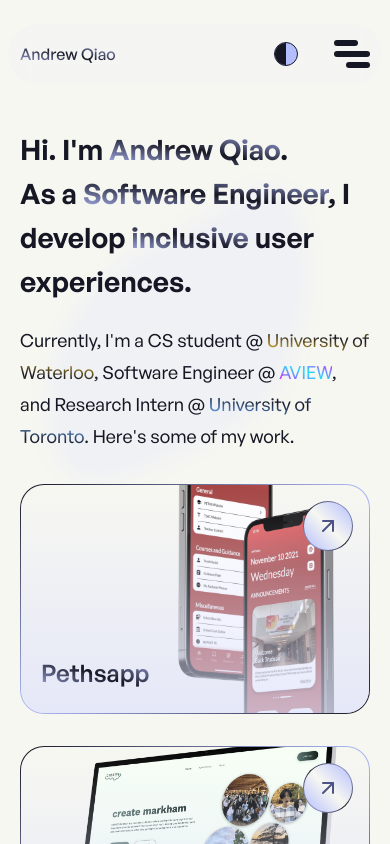
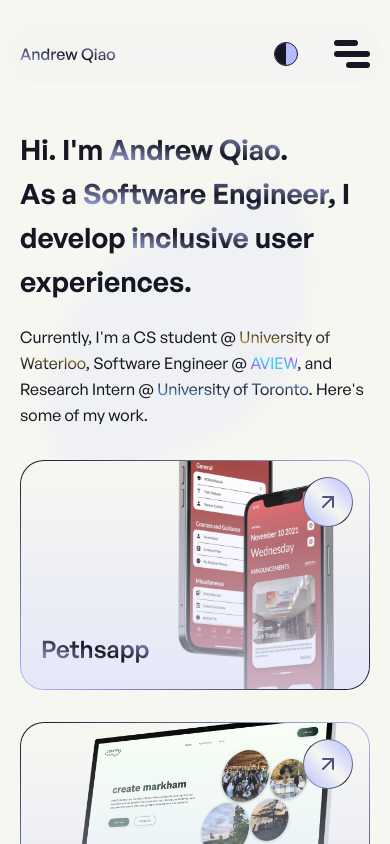
Before and after one commit to qiaoandrew/personal-website, a Next.js app: page / in a window 390 px wide. Shown: the top 844 px of the page. Built offline with nearby package versions, Linux system fonts and the light colour scheme.

Commit message:
Add netlify form tag attribute and styling adjustments

```diff
--- a/components/sections/home/Contact.jsx
+++ b/components/sections/home/Contact.jsx
@@ -56,7 +56,7 @@
   });
 
   return (
-    <form onSubmit={formik.handleSubmit} className="xl:mt-4">
+    <form onSubmit={formik.handleSubmit} className="xl:mt-4" netlify>
       <div className="mb-10 flex flex-col gap-5 3xs:mb-12 3xs:gap-6 xl:mb-16 xl:gap-8">
         <div className="flex flex-col gap-2.5">
           <Input
--- a/components/sections/home/Landing.jsx
+++ b/components/sections/home/Landing.jsx
@@ -7,7 +7,7 @@
 export default function Landing() {
   return (
     <section className="m-horizontal relative mb-8 lg:mb-14 3xl:mb-24">
-      <h1 className="transition-300 3xl:text- mb-4 text-2xl font-semibold text-black dark:text-beige 3xs:mb-5 3xs:text-3xl xs:text-4xl sm:mb-7 sm:text-5xl md:text-7xl lg:text-8xl xl:mb-10 xl:text-9xl 2xl:text-10xl 3xl:mb-12 3xl:text-11xl">
+      <h1 className="transition-300 mb-4 text-2xl font-semibold text-black dark:text-beige 3xs:mb-5 3xs:text-3xl xs:text-4xl sm:mb-7 sm:text-5xl md:text-7xl lg:text-8xl xl:mb-10 xl:text-9xl 2xl:text-10xl 3xl:mb-12 3xl:text-11xl">
         <div>
           Hi. I&apos;m{' '}
           <span className="gradient-text gradient-main-light dark:gradient-main-dark">
@@ -27,7 +27,7 @@
           user experiences.
         </div>
       </h1>
-      <p className="max-w-[931px] font-[450] text-black dark:text-lightPurple 2xs:text-lg xl:text-xl 2xl:text-2xl">
+      <p className="max-w-[931px] text-base font-[450] text-black dark:text-lightPurple xl:text-xl 2xl:text-2xl">
         Currently, I&apos;m a CS student @&nbsp;
         <span className="gradient-text gradient-uwaterloo dark:gradient-uwaterloo-dark">
           University of Waterloo
```
